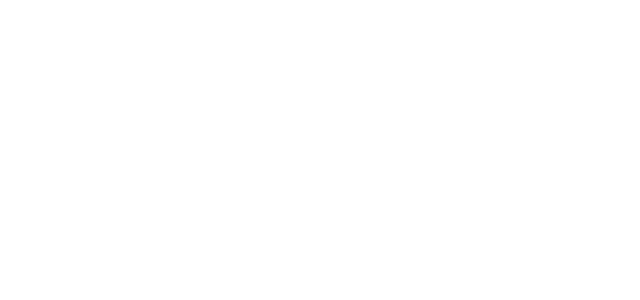
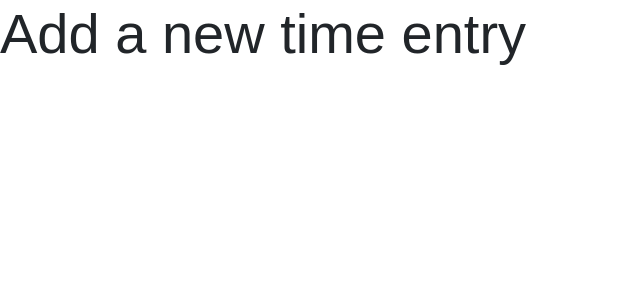
Before and after one commit to murraywilliams/timely, a React (Create React App) app: page / in a window 1280 px wide. Shown: the top 300 px of the page, without its empty margins (0-640 px from the left). Built offline with nearby package versions, Linux system fonts and the light colour scheme; the HTML template or start-up script is replaced by a standard one.

Commit message:
Created timerdashboard component

```diff
--- a/src/App.js
+++ b/src/App.js
@@ -1,11 +1,15 @@
 import React, { Component } from 'react';
 import './App.css';
+
+// Components
+import TimerDashboard from './components/TimerDashboard';
 
 class App extends Component {
   render() {
     return (
       <div className="App">
-
+        <h1 className="display-4 text-left">Add a new time entry</h1>
+        <TimerDashboard />
       </div>
     );
   }
--- a/src/components/TimerDashboard.js
+++ b/src/components/TimerDashboard.js
@@ -1 +1,13 @@
 import React, { Component } from 'react';
+
+class TimerDashboard extends Component {
+  render() {
+    return (
+      <div className="container-fluid">
+
+      </div>
+    )
+  }
+}
+
+export default TimerDashboard;
```
Also changed, not shown: 1 other file (tests, documents, lock files or other folders).
